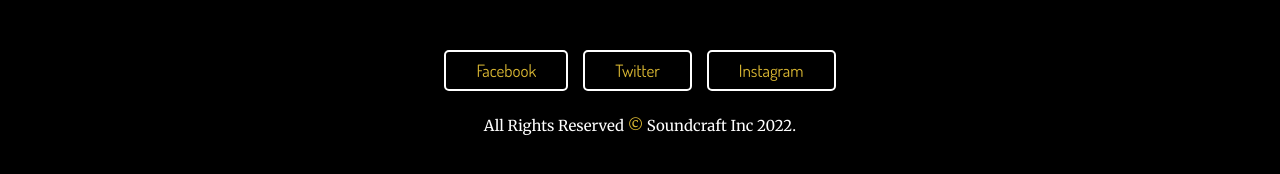
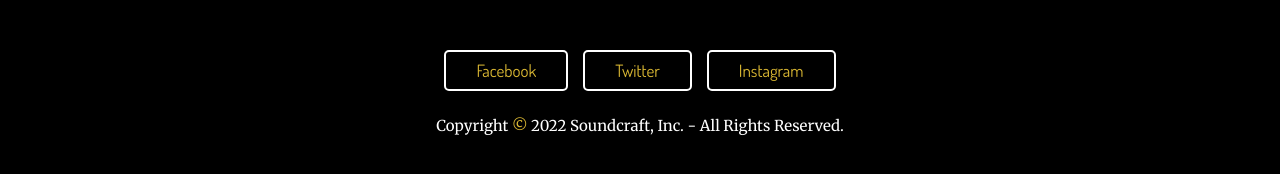
Before and after one commit to vibgyor98/soundcraft, a plain HTML site: page index.html in a window 1280 px wide. Shown: the part 3639-3813 px from the top of the page. Drawn offline with nearby package versions, Linux system fonts and the light colour scheme.

Commit message:
updated Copyright statement

```diff
--- a/index.html
+++ b/index.html
@@ -394,7 +394,11 @@
       </h1> -->
 
       <div class="credit">
-        <p>All rights reserved <span>&copy;</span> Soundcraft Inc 2022.</p>
+        <!-- <p>All rights reserved <span>&copy;</span> Soundcraft Inc 2022.</p> -->
+        <p>
+          Copyright <span>&copy;</span> 2022 Soundcraft, Inc. - All rights
+          reserved.
+        </p>
       </div>
     </section>
 
```
